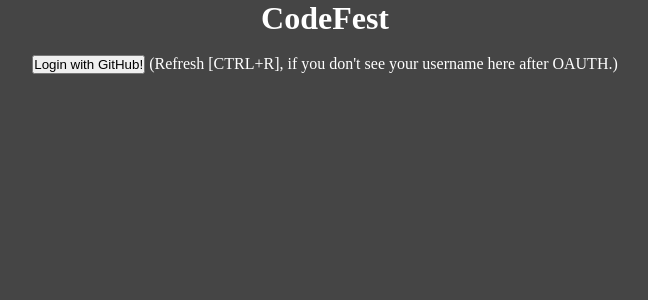
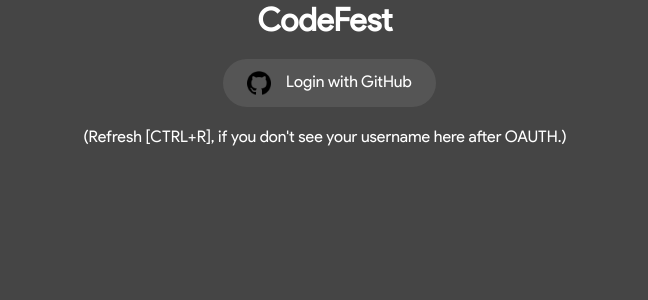
Before and after one commit to profxadke/code-fest-024, a FastAPI app: page / in a window 1280 px wide. Shown: the top 300 px of the page, without its empty margins (315-963 px from the left). Run offline with FastAPI, Linux system fonts and the light colour scheme; parts of the project's set-up code (start-up, migrations or seed data) failed here and were passed over; some libraries are stand-ins or nearby versions.

Commit message:
Did some UI changes, code's textarea element's CSS needs to be fixed though since it disturbs UX.

```diff
--- a/static/index.html
+++ b/static/index.html
@@ -11,8 +11,17 @@
 </head>
 <body>
     <center>
-      <h1>CodeFest</h1> <br />
-      <a id="auth" href="/auth/login"><input type="submit" id="oauth" value="Login with GitHub!"></input></a> <span> (Refresh [CTRL+R], if you don't see your username here after OAUTH.) </span> <br /> <br />
+      <h1>CodeFest</h1>
+      <!-- <a id="auth" href="/auth/login"><input type="submit" id="oauth" value="Login with GitHub!"></input></a> <span> (Refresh [CTRL+R], if you don't see your username here after OAUTH.) </span> <br /> <br /> -->
+        <div class="container">
+        <a id="auth" href="/auth/login" class="github-button">
+          <img src="github-icon.png" alt="GitHub Icon" class="github-icon">
+          Login with GitHub
+        </a>
+      </div>
+      <span> (Refresh [CTRL+R], if you don't see your username here after OAUTH.) </span>
+      <br /> <br />
+
       <!-- <div id="timer">45:00</div> -->
     </center>
 
--- a/static/script.js
+++ b/static/script.js
@@ -143,6 +143,10 @@
   elem.onkeydown = () => { updateTimeOnce(); }
 })
 
+if ( document.querySelector('#auth') ) {
+  document.querySelector('.container').style.paddingLeft = "42%";
+}
+
 // codeForm.addEventListener("submit", submitCode); // Add submit event listener
 if ( document.querySelector('button') ) {
     document.querySelector("button").onclick = e => {   e.preventDefault(); submitCode() };
--- a/static/style.css
+++ b/static/style.css
@@ -4,15 +4,22 @@
     box-sizing: border-box;
 }
 
+@font-face {
+    font-family: 'ProductSans';
+    src: url('/ProductSansRegular.ttf') format('truetype'); /* Chrome 4+, Firefox 3.5, Opera 10+, Safari 3—5 */
+}
+
 
     body{
         background: #454545;
+        font-family: ProductSans;
         color: #fff;}
 
     .container{
         width: 100%;
-        height: 100vh;
+        /* height: 100vh; */
         padding: 20px;
+        /* padding-left: 42%; */
         display: flex;
     }
 .left, .right{
@@ -91,3 +98,28 @@
     background-color: #45a049;
     opacity: 0.8;
   }
+
+.container {
+  text-align: center;
+}
+
+.github-button {
+  border-radius: 25px;
+  display: inline-block;
+  text-decoration: none;
+  color: #fff;
+  background-color: #555;
+  padding: 12px 24px;
+  transition: background-color 0.3s ease;
+}
+
+.github-button:hover {
+  background-color: #888;
+}
+
+.github-icon {
+  width: 24px;
+  height: 24px;
+  vertical-align: middle;
+  margin-right: 12px;
+}
```
Also changed, not shown: static/button.html (added, +51 -0 lines), static/ProductSansBold.ttf (added), static/ProductSansRegular.ttf (added), static/github-icon.png (added).
